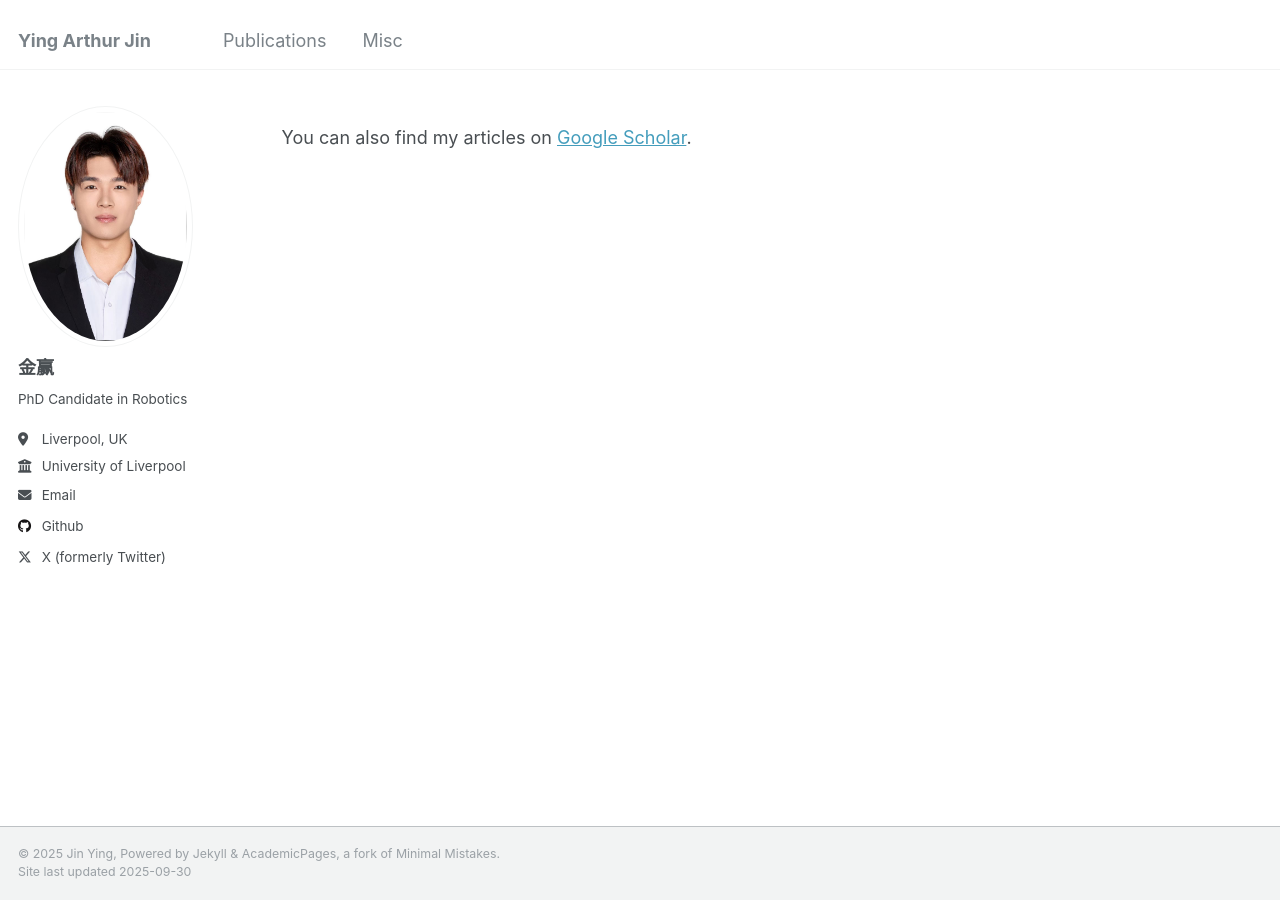
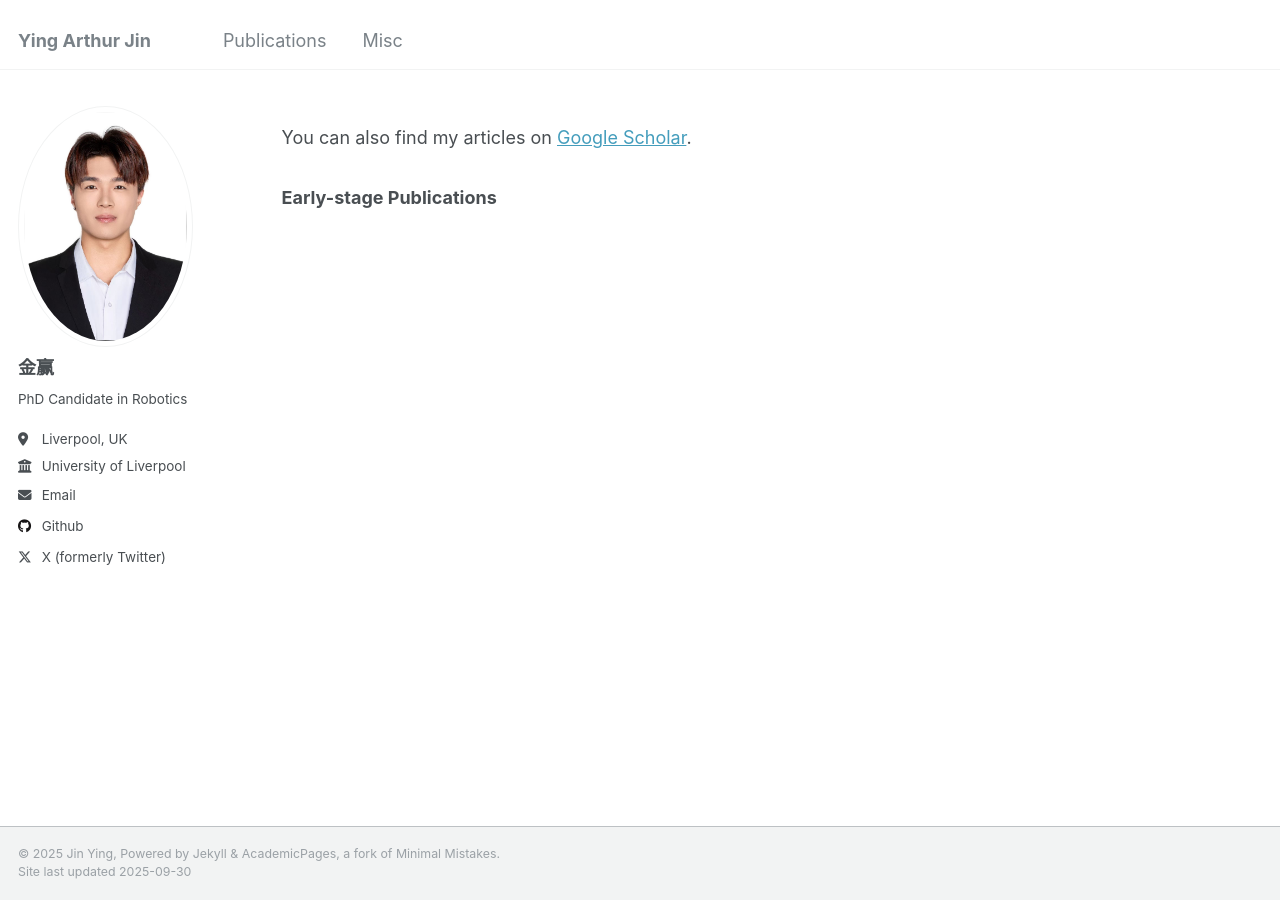
Before and after one commit to Arthuryingjin/Arthuryingjin.github.io, a Jekyll site: the page built from _pages/publications.md, in a window 1280 px wide. Built offline with Jekyll 4.4.1, drawn with Linux system fonts in a browser that asks for light colours; comment, search, counter and statistics services are not loaded.

Commit message:
Update publications.md

```diff
--- a/_pages/publications.md
+++ b/_pages/publications.md
@@ -57,3 +57,30 @@ You can also find my articles on <a href="{{site.author.googlescholar}}">Google
     </p>
   </div>
 </div> -->
+
+### Early-stage Publications
+
+<!-- <div class="paper-container">
+  <div class="info-container">
+    <p class="paper-title">Visual servoing control for aerial manipulator via hierarchical motion decomposition</p>
+    <p class="authors"> <b>Zhaopeng Zhang</b>, Wei He, Xiao Liang*, Jianda Han, and Yongchun Fang
+    </p>
+    <p class="journal"> <b>Control Theory and Applications</b>, in Chinese, 41(5) </p>
+    <p class="url">
+    <span><a href="https://kns.cnki.net/kcms2/article/abstract?v=fr434Wv7ssYZY56kpDGQhLu1mhah8LgPFdEvEfe1i-mnOVllgkuYLOmHXorX3uZCx-PrBeVEbcPCqVbIrnodlb0x1KEw_ifXn6nQGbpfPmllNEwpr5ra14D3r3J9Ifi1O_N820VAneyvipNkacqrstESmDWQ8Ca9IWJV2pqBFXdkteTZq_BFbg==&uniplatform=NZKPT&language=CHS">url</a></span>
+    <span><a href="http://cheungsiupaang.github.io/files/kzllyy.pdf">pdf</a></span>
+    </p>
+  </div>
+</div>
+
+<div class="paper-container">
+  <div class="info-container">
+    <p class="paper-title">An Anti-Swing Controller for Aerial Transportation System with Flexible Suspending Rope</p>
+    <p class="authors"> <b>Zhaopeng Zhang</b>, Xiao Liang*, Zhuang Zhang, and Jianda Han </p>
+    <p class="journal"> <b>Asian Conference on Artificial Intelligence Technology (ACAIT)</b>, 2021 </p>
+    <p class="url">
+    <span><a href="https://ieeexplore.ieee.org/document/9731307">url</a></span>
+    <span><a href="http://cheungsiupaang.github.io/files/acait.pdf">pdf</a></span>
+    </p>
+  </div>
+</div> -->
```
